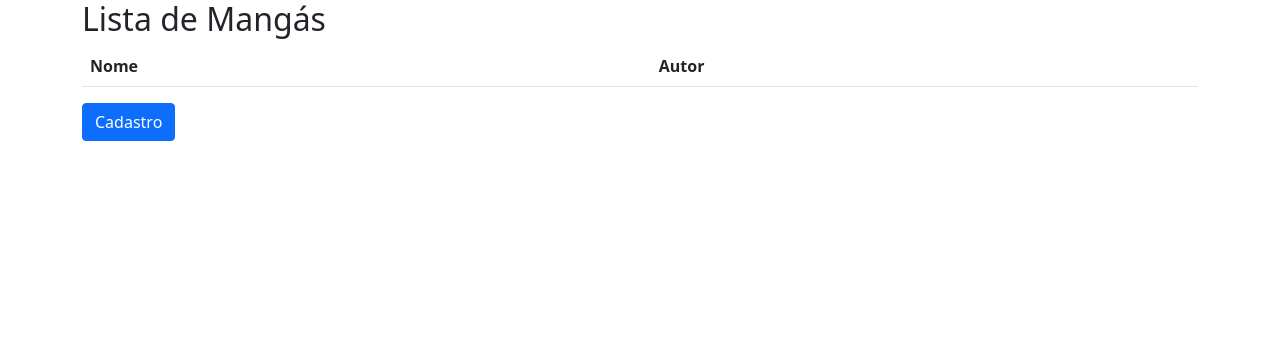
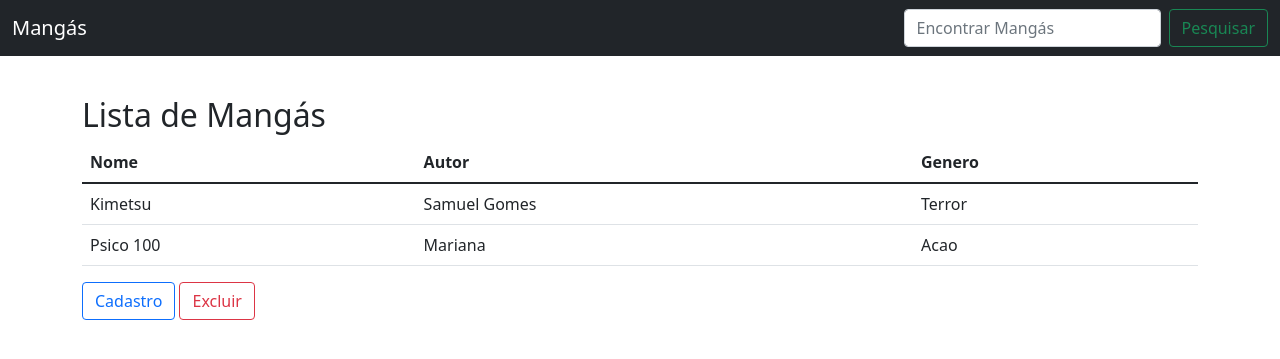
Before and after one commit to SamuelLuisGomes/projeto-web, a Flask app: page / in a window 1280 px wide. Shown: the top 359 px of the page. Run offline with Flask 2, Linux system fonts and the light colour scheme; lists and menus that the app fills with data are empty.

Commit message:
Projeto linguegem de programação

```diff
--- a/app.py
+++ b/app.py
@@ -4,6 +4,8 @@
 
 mangas = [
 
+    {"nome": "Kimetsu", "autor": "Samuel Gomes","genero": "Terror"},
+    {"nome": "Psico 100", "autor": "Mariana", "genero": "Acao"},
 ]
 
 @app.route('/')
@@ -20,10 +22,39 @@
 
     nome = request.form['nome']
     autor = request.form['autor']
+    genero = request.form['genero']
 
-    manga  = { 'Nome' : f' { nome } ' , 'Autor' : f' { autor }'}
-    mangas.append(manga)
+    manga  = { 'nome' : f' { nome } ' , 'autor' : f' { autor }', 'genero' : f' { genero}'}
+    if nome != '' and autor != '' and genero != '':
+        mangas.append(manga)
+        return redirect('https://5000-orange-ferret-9qlxj7ii.ws-us20.gitpod.io/')
 
-    return redirect('https://5000-yellow-warbler-yejaefyk.ws-us17.gitpod.io/', code=302)
+    return render_template('erro.html')
+
+@app.route('/criar')
+def criador():
+    return render_template('excluir.html')
+
+
+@app.route('/excluir', methods=['POST'])
+def excluir():
+    deletar = request.form['excluir']
+    for manga in mangas:
+        if manga['nome'].lower() == deletar.lower() :
+            mangas.remove(manga)
+    return render_template('index.html', lista=mangas)
+
+
+
+@app.route('/pesquisar', methods=['POST'])
+def pesquisar():
+    listar_mangas = []
+    pesquisa_manga = request.form['pesquisa']
+    if pesquisa_manga == "":
+        return render_template('erro.html')
+    for manga in mangas:
+        if pesquisa_manga.lower() in manga['nome'].lower():
+            listar_mangas.append(manga)
+    return render_template('pesquisar.html', listar_mangas=listar_mangas)
 
 app.run(debug=True)
--- a/templates/cadastro.html
+++ b/templates/cadastro.html
@@ -21,6 +21,9 @@
                             <label for="Nome" class="control-label">Autor</label>
                             <input type="text" name="autor" class="form-control" placeholder="Samuel Gomes"><br>
 
+                            <label for="Nome" class="control-label">Genero</label>
+                            <input type="text" name="genero" class="form-control" placeholder="Ação"><br>
+
                             <button class="btn btn-danger">Salvar</button><br><br>
                             <a href="/" class="btn btn-primary">Listar</a>
 
--- a/templates/index.html
+++ b/templates/index.html
@@ -6,6 +6,25 @@
     <title>Projeto Prova</title>
 </head>
 <body>
+    <nav class="navbar navbar-expand-lg fixed-top navbar-dark bg-dark" aria-label="Main navigation">
+        <div class="container-fluid">
+          <a class="navbar-brand" href="#">Mangás</a>
+            <form class="d-flex" action="/pesquisar" method="POST">
+              <input class="form-control me-2" type="text" name ="pesquisa" placeholder="Encontrar Mangás">
+              <button class="btn btn-outline-success">Pesquisar</button>
+            </form>
+          </div>
+        </div>
+      </nav><br><br><br><br>
+
+
+
+
+
+
+
+
+
 
     <div class="container">
         <h2>Lista de Mangás</h2>
@@ -14,18 +33,21 @@
                     <tr>
                       <th scope="col">Nome</th>
                       <th scope="col">Autor</th>
+                      <th scope="col">Genero</th>
                     </tr>
                   </thead>
                   <tbody>
                     {% for mangas in lista: %}
                         <tr>
-                            <td>{{ mangas ['Nome']}}</td>
-                            <td>{{ mangas ['Autor']}}</td>
+                            <td>{{ mangas ['nome']}}</td>
+                            <td>{{ mangas ['autor']}}</td>
+                            <td>{{ mangas ['genero']}}</td>
                         </tr>
                     {% endfor %}
                 </tbody>
             </table>
-        <a href="/cadastro" class="btn btn-primary">Cadastro</a>
+        <a href="/cadastro" class="btn btn btn-outline-primary">Cadastro</a>
+        <a href="/criar" class="btn btn btn-outline-danger">Excluir</a>
     </div>
 
 
```
Also changed, not shown: templates/erro.html (added, +14 -0 lines), templates/excluir.html (added, +24 -0 lines), templates/pesquisar.html (added, +36 -0 lines).
